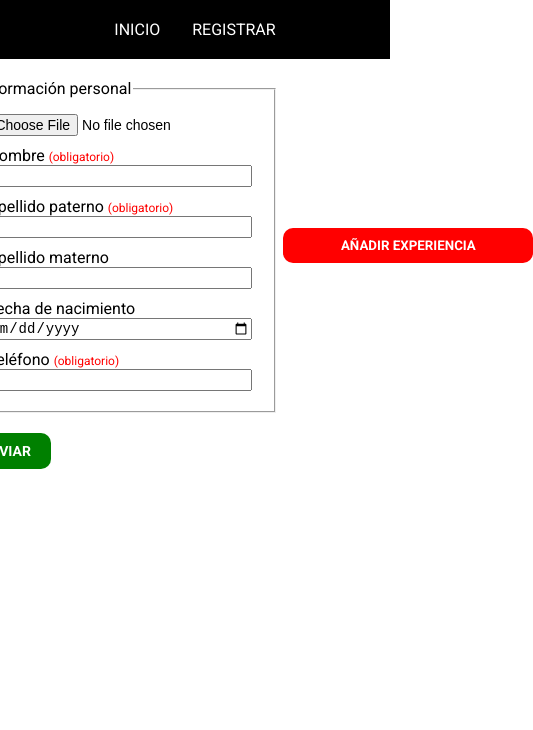
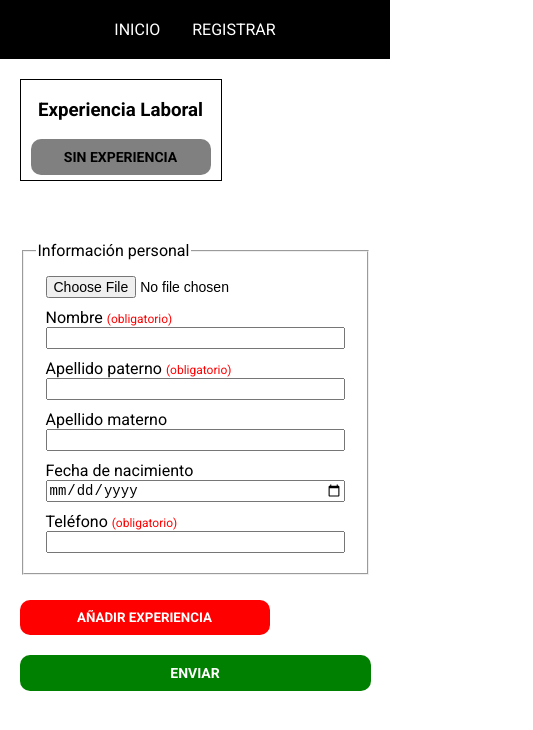
Before and after one commit to cristiancibrian/frontend-curriculums, a React (Vite) app: page /crear in a window 390 px wide. Shown: the top 730 px of the page, 533 px wide, since content can reach past the window. Built offline with nearby package versions, Linux system fonts and the light colour scheme.

Commit message:
Un poco más responsive

```diff
--- a/src/components/Consulta.css
+++ b/src/components/Consulta.css
@@ -3,10 +3,18 @@
     margin: 0 auto;
 }
 
+
 .grid-row {
     display: grid;
     grid-template-columns: 1fr 1fr;
     gap: 50px;
+}
+
+@media(max-width: 480px) {
+    .grid-row {
+        display: flex;
+        flex-direction: column;
+    }
 }
 
 .imagen {
--- a/src/components/Form.css
+++ b/src/components/Form.css
@@ -15,6 +15,14 @@
     display: flex;
     gap: 5px;
     justify-content: flex-start;
+}
+@media(max-width: 480px) {
+    .contenedor.row {
+        flex-direction: column;
+    }
+    div.row {
+        flex-direction: column;
+    }
 }
 .centrar {
     justify-content: center;
```
